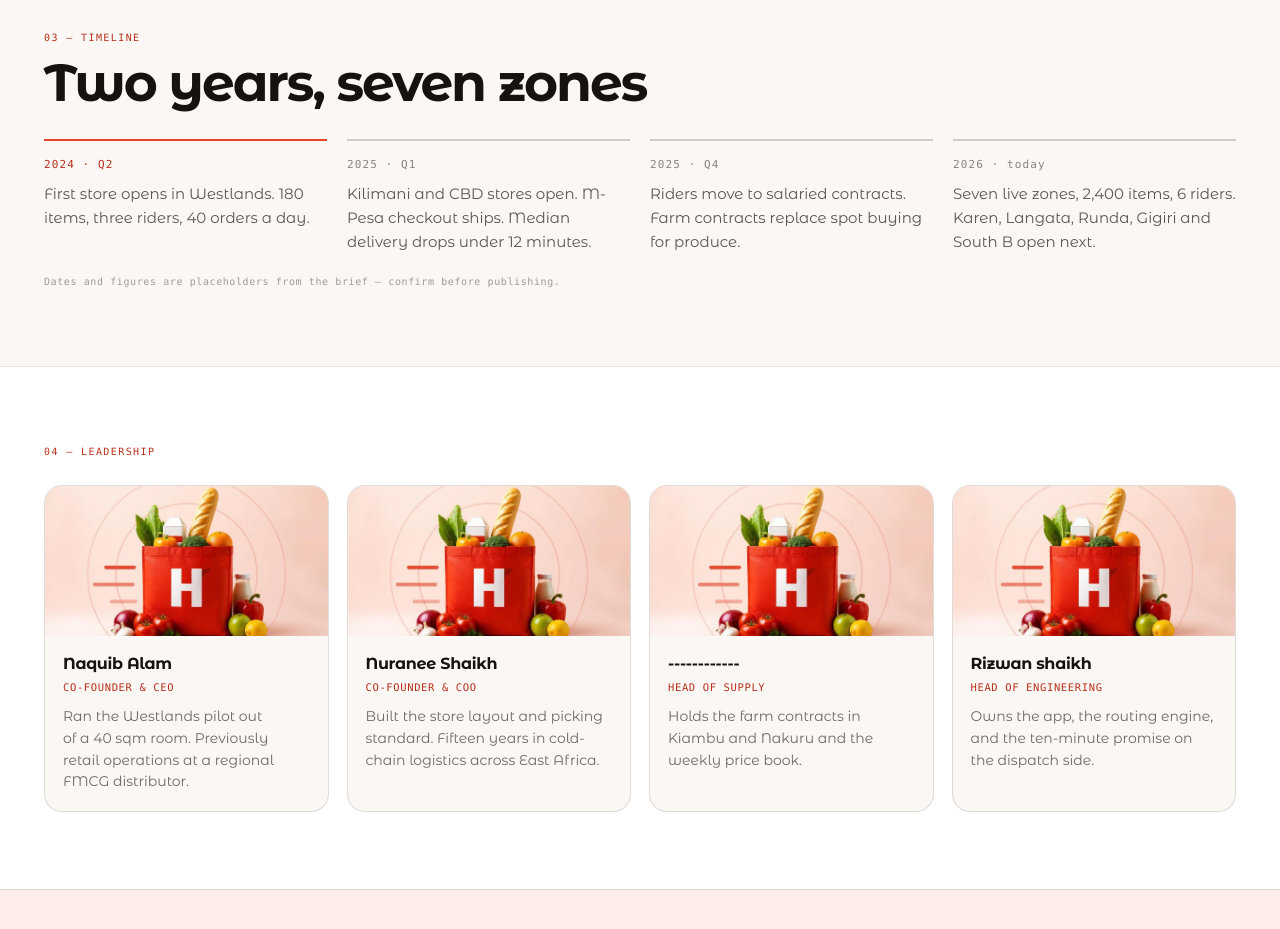
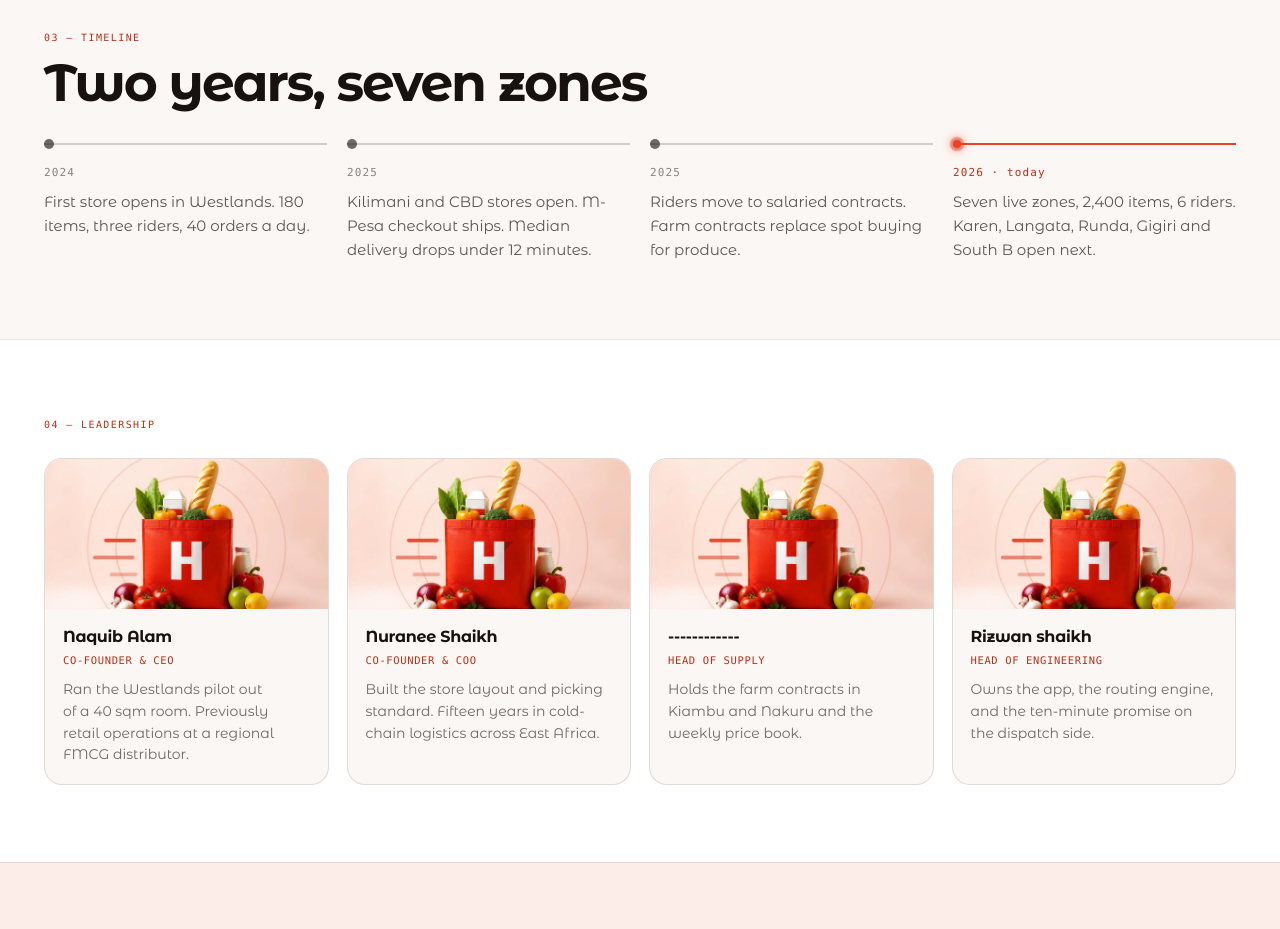
Before and after one commit to harrakaquick-dotcom/Harraka, a React (Vite) app: page /about in a window 1280 px wide. Shown: the part 1860-2789 px from the top of the page. Built offline with nearby package versions, Linux system fonts and the light colour scheme.

Commit message:
about page is completed

```diff
--- a/src/Data/Aboutdata.ts
+++ b/src/Data/Aboutdata.ts
@@ -52,15 +52,15 @@ export const values: { id: ValueId; title: string; text: string }[] = [
 // The first milestone is highlighted in the timeline.
 export const milestones = [
   {
-    when: "2024 · Q2",
+    when: "2024 ",
     text: "First store opens in Westlands. 180 items, three riders, 40 orders a day.",
   },
   {
-    when: "2025 · Q1",
+    when: "2025",
     text: "Kilimani and CBD stores open. M-Pesa checkout ships. Median delivery drops under 12 minutes.",
   },
   {
-    when: "2025 · Q4",
+    when: "2025",
     text: "Riders move to salaried contracts. Farm contracts replace spot buying for produce.",
   },
   {
--- a/src/components/About/RidersSection.tsx
+++ b/src/components/About/RidersSection.tsx
@@ -4,7 +4,6 @@ import Reveal from "../Home/Reveal";
 import Section from "../Home/Section";
 import { Eyebrow, sectionTitleClass } from "../Home/SectionHeader";
 
-// Anchored as #riders — the Home company section and the footer link here.
 const RidersSection = () => {
   return (
     <Section
--- a/src/components/About/TimelineSection.tsx
+++ b/src/components/About/TimelineSection.tsx
@@ -4,19 +4,36 @@ import Section from "../Home/Section";
 import SectionHeader from "../Home/SectionHeader";
 
 const TimelineSection = () => {
+  const lastIndex = milestones.length - 1;
+
   return (
     <Section>
       <SectionHeader eyebrow="03 — Timeline" title="Two years, seven zones" />
 
-      <Reveal className="mt-7.5 grid grid-cols-[repeat(auto-fit,minmax(min(100%,200px),1fr))] gap-5">
-        {milestones.map((milestone, i) => (
+      <Reveal className="mt-8.5 grid grid-cols-[repeat(auto-fit,minmax(min(100%,200px),1fr))] gap-x-5 gap-y-8">
+        {milestones.map((milestone, i) => {
+          const isNow = i === lastIndex;
+          return (
             <div
               key={milestone.when}
-            className={`border-t-2 pt-4 ${i === 0 ? "border-primary" : "border-line-strong"}`}
+              className={`relative border-t-2 pt-5 ${
+                isNow ? "border-primary" : "border-line-strong"
+              }`}
             >
+              {isNow ? (
+                <span
+                  className="live-dot absolute -top-1.25 left-0"
+                  aria-hidden="true"
+                />
+              ) : (
+                <span
+                  className="absolute top-[-5.5px] left-0 size-2.5 rounded-full bg-ink-62"
+                  aria-hidden="true"
+                />
+              )}
               <div
                 className={`font-mono text-[11px] tracking-widest ${
-                i === 0 ? "text-primary-dark" : "text-ink/50"
+                  isNow ? "text-primary-dark" : "text-ink/50"
                 }`}
               >
                 {milestone.when}
@@ -25,13 +42,14 @@ const TimelineSection = () => {
                 {milestone.text}
               </p>
             </div>
-        ))}
+          );
+        })}
       </Reveal>
 
-      <p className="mt-5 font-mono text-[10px] tracking-[.06em] text-ink/40">
+      {/* <p className="mt-5 font-mono text-[10px] tracking-[.06em] text-ink/40">
         Dates and figures are placeholders from the brief — confirm before
         publishing.
-      </p>
+      </p> */}
     </Section>
   );
 };
```
Lines whose indentation alone changed are shown as unchanged.
